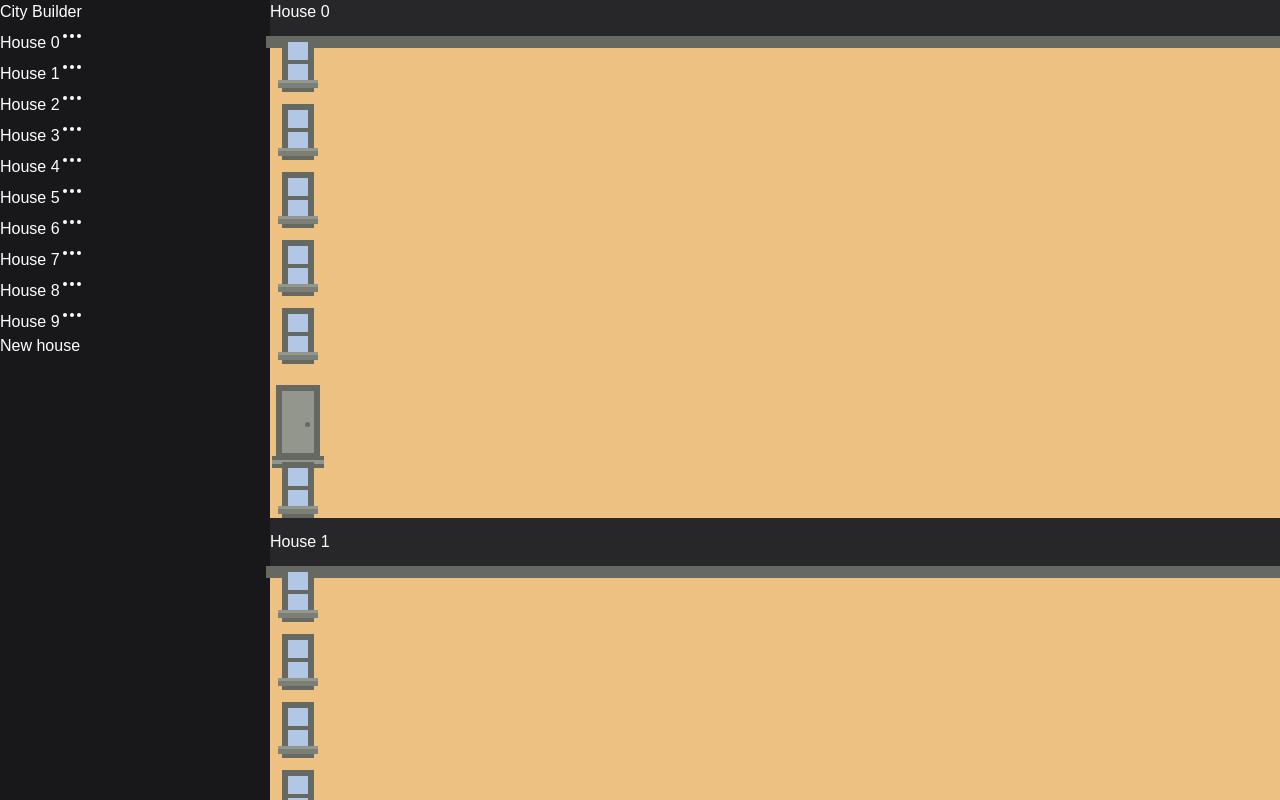
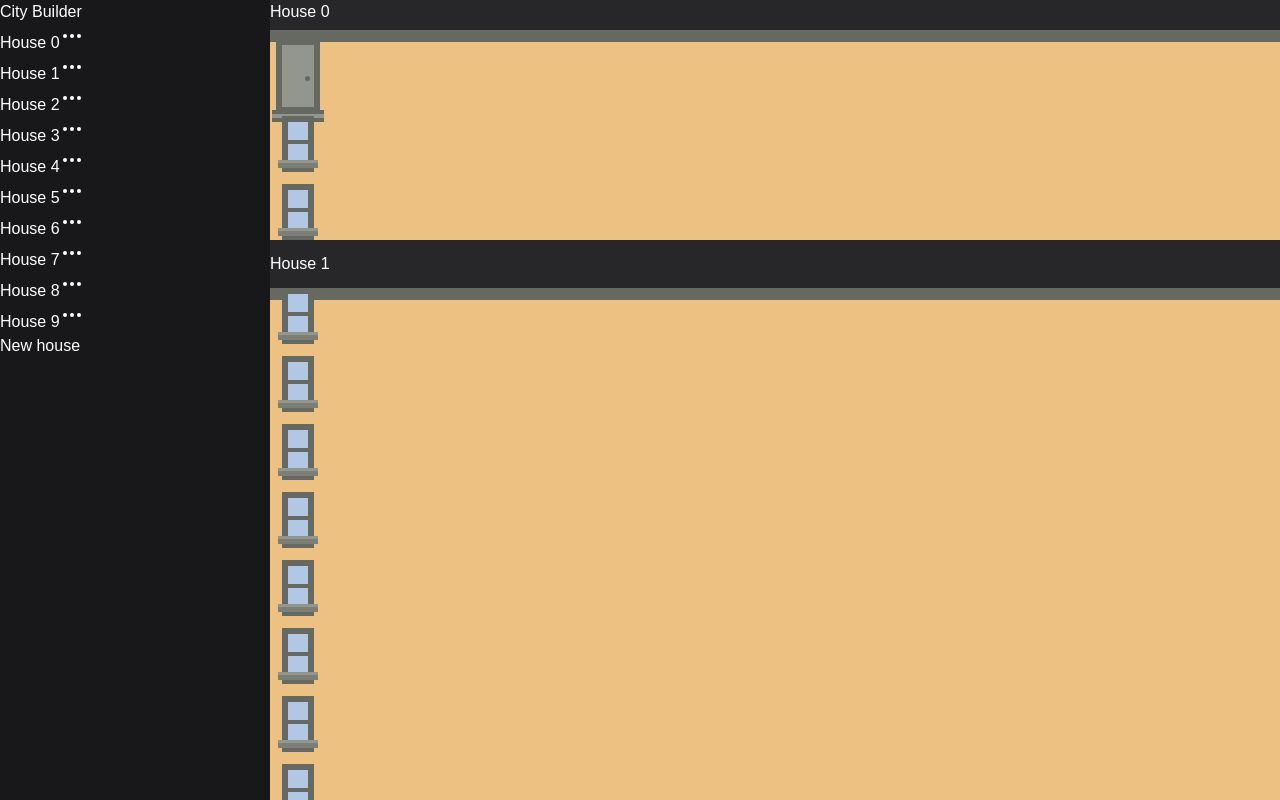
Before and after one commit to moodizone/city-builder, a Next.js app: page / in a window 1280 px wide. Built offline with nearby package versions, Linux system fonts and the light colour scheme.

Commit message:
⚡️ improve house layout

```diff
--- a/src/app/layout.tsx
+++ b/src/app/layout.tsx
@@ -3,7 +3,7 @@ import type { Metadata } from "next";
 import Sidebar from "@/components/sidebar";
 import Content from "@/components/content";
 import "./../styles/globals.scss";
-import { HouseType } from "@/components/house";
+import { FloorType, HouseType } from "@/components/house";
 import { generateUniqueId, getRandomColor } from "@/utils/random";
 import { HouseProvider } from "@/hoc/houseProvider";
 
@@ -12,15 +12,21 @@ export const metadata: Metadata = {
   description: "Allows users to dynamically construct and customize houses",
 };
 
-const houses: HouseType[] = [...new Array(10)].map((_, i) => ({
-  id: generateUniqueId(),
-  name: `House ${i}`,
-  floors: [
-    { color: getRandomColor(), room: 2 },
-    { color: getRandomColor(), room: 3 },
-    { color: getRandomColor(), room: 1 },
-  ],
-}));
+const houses: HouseType[] = [...new Array(10)].map((_, i) => {
+  const floorNumbers = Math.floor(Math.random() * 6) + 1;
+  const floors: FloorType[] = [...new Array(floorNumbers)].map(() => {
+    const rooms = Math.floor(Math.random() * 3) + 1;
+    return {
+      color: getRandomColor(),
+      rooms,
+    };
+  });
+  return {
+    id: generateUniqueId(),
+    name: `House ${i}`,
+    floors,
+  };
+});
 
 export default function RootLayout({
   children,
--- a/src/components/content/styles.module.scss
+++ b/src/components/content/styles.module.scss
@@ -5,4 +5,6 @@
   left: $sidebar-width;
   right: 0;
   top: 0;
+  height: 100dvh;
+  overflow-y: auto;
 }
--- a/src/components/house/index.tsx
+++ b/src/components/house/index.tsx
@@ -5,7 +5,7 @@ import Door from "./door";
 import styles from "./styles.module.scss";
 
 export interface FloorType {
-  room: number;
+  rooms: number;
   color: string;
 }
 
@@ -24,7 +24,7 @@ function House({ floors }: HouseType) {
           return (
             <div key={index} className="flex items-center justify-around p-3">
               {isLastRow ? <Door /> : null}
-              {[...new Array(floor.room)].map((_, i) => (
+              {[...new Array(floor.rooms)].map((_, i) => (
                 <Window key={i} />
               ))}
             </div>
```
